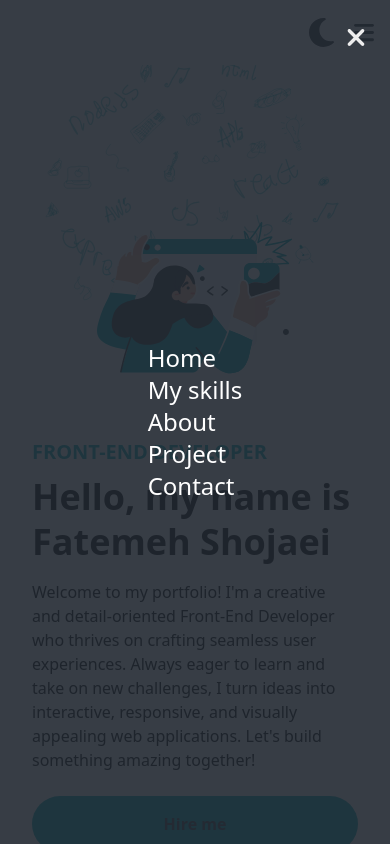
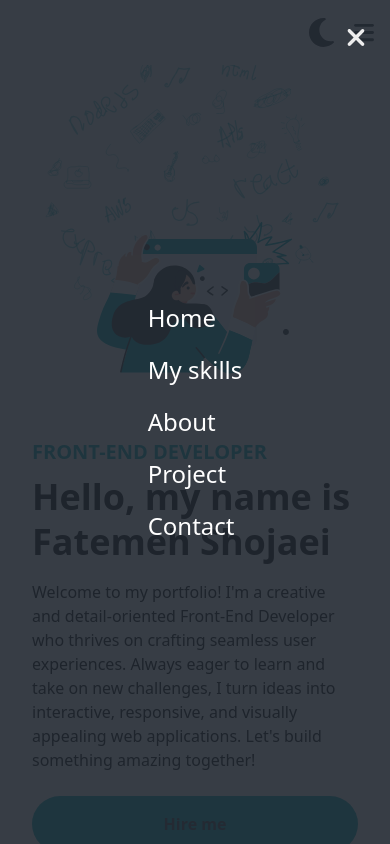
Before and after one commit to fatemeShj/portfolio-front, a Next.js app: page / in a window 390 px wide. Both pictures are taken after a click on the button 364 px from the left and 32 px from the top of the page. Shown: the top 844 px of the page. Built offline with nearby package versions, Linux system fonts and the light colour scheme.

Commit message:
fix stuff

```diff
--- a/src/app/Navbar.tsx
+++ b/src/app/Navbar.tsx
@@ -50,7 +50,7 @@ const Navbar = () => {
       </div>
 
       {isOpen && (
-        <div className="fixed inset-0 bg-primary bg-opacity-90 flex flex-col items-center justify-center text-white text-2xl">
+        <div className="fixed inset-0 bg-primary bg-opacity-90 flex flex-col items-center justify-center text-white text-2xl gap-4">
           <button
             className="absolute top-6 right-6"
             onClick={() => setIsOpen(false)}
@@ -58,17 +58,13 @@ const Navbar = () => {
             <Image src={xmarkIcon} alt="xmark" width={20} height={20} />
           </button>
 
-          <ul className="space-y-10">
+          <ul className="space-y-5">
             {menuItems?.map((item) => (
-              <Link
-                href={item.link}
-                key={item.id}
-                onClick={() => setIsOpen(false)}
-              >
-                <li key={item.id} className="cursor-pointer">
+              <li key={item.id} className="cursor-pointer">
+                <Link href={item.link} onClick={() => setIsOpen(false)}>
                   {item.name}
-                </li>
-              </Link>
+                </Link>
+              </li>
             ))}
           </ul>
         </div>
```
